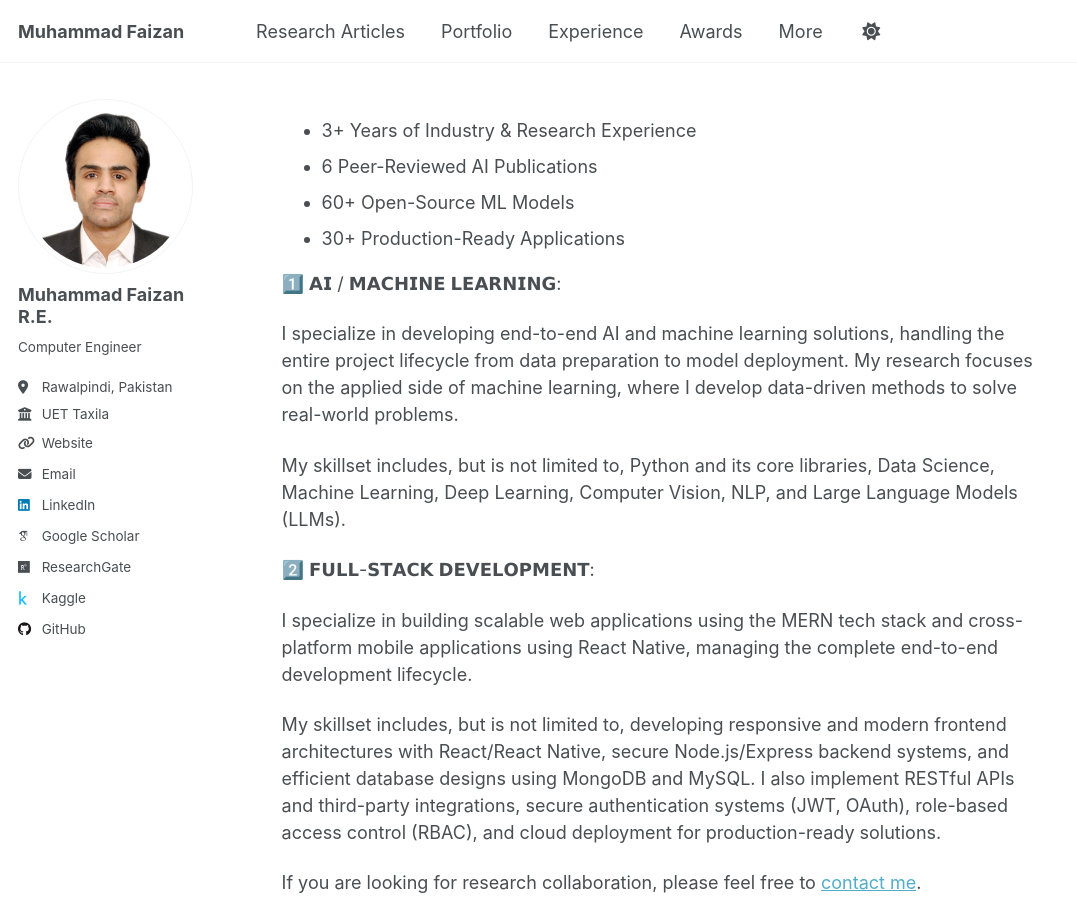
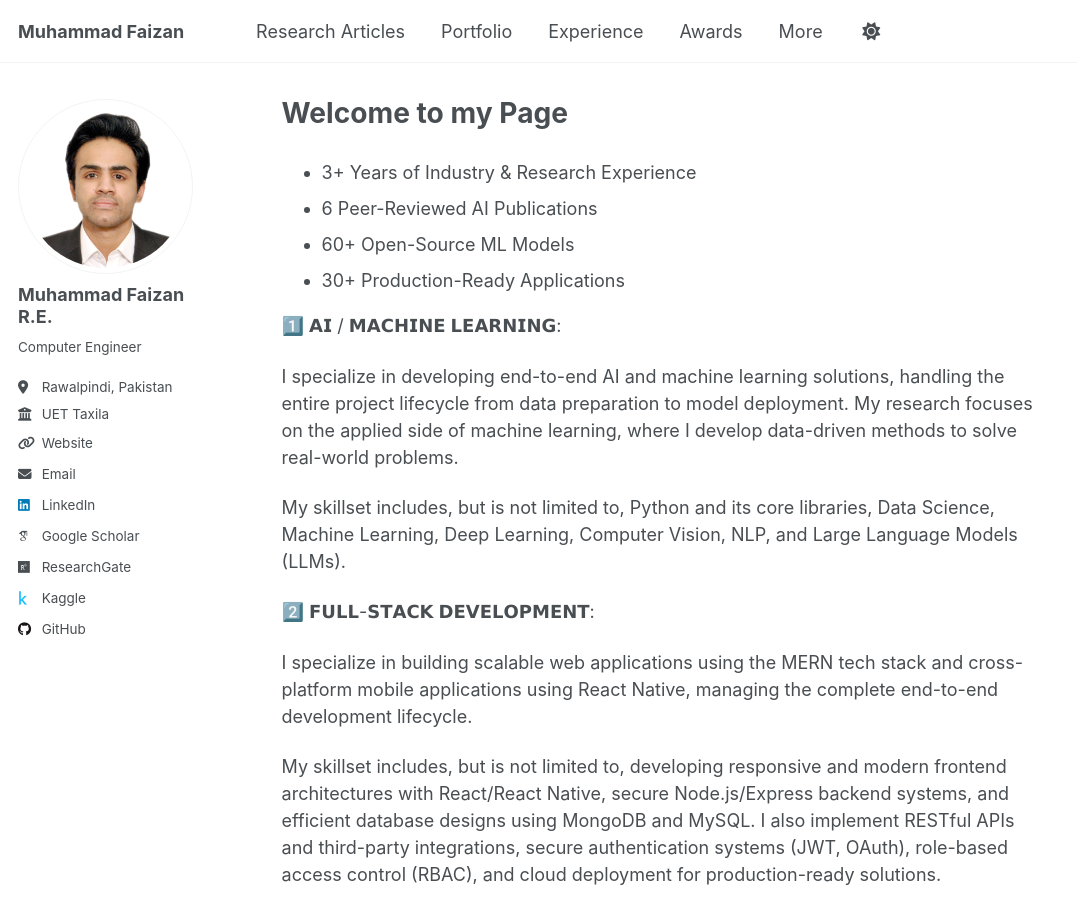
Before and after one commit to MuhammadFaizan99/MuhammadFaizan99.github.io, a Jekyll site: the page built from _pages/about.md, in a window 1280 px wide and 900 px high. Shown: the whole window, without its empty margins (0-1077 px from the left). Built offline with Jekyll 4.4.1, drawn with Linux system fonts in a browser that asks for light colours; some web fonts are replaced; a script that is not in the unit is left out.

Commit message:
Update about.md

```diff
--- a/_pages/about.md
+++ b/_pages/about.md
@@ -1,6 +1,7 @@
 ---
 permalink: /
 author_profile: true
+title: "Welcome to my Page"
 redirect_from:
   - /about/
   - /about.html
```
